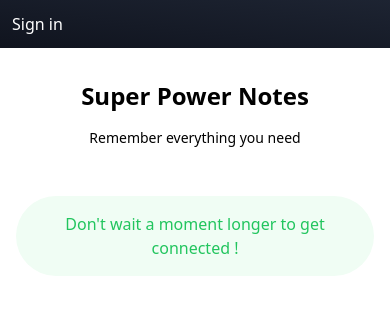
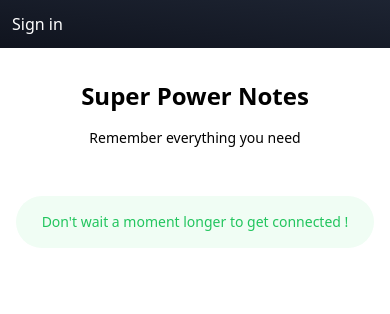
Before and after one commit to mirkobozzetto/superpowernotes, a Next.js app: page / in a window 390 px wide. Shown: the top 314 px of the page. Built offline with nearby package versions, Linux system fonts and the light colour scheme; no server answers.

Commit message:
feat: adjust text size in DynamicAudioRecorder notification for better readability across different device sizes

```diff
--- a/src/components/recorder/DynamicAudioRecorder.tsx
+++ b/src/components/recorder/DynamicAudioRecorder.tsx
@@ -23,7 +23,7 @@ export const DynamicAudioRecorder = ({ initialSession }: { initialSession: Sessi
         <AudioRecorder />
       ) : (
         <div className=" mx-auto ">
-          <p className="text-center bg-green-50 p-4 rounded-full text-green-500">
+          <p className="text-center bg-green-50 p-4 rounded-full text-green-500 text-sm md:text-base">
             {`Don't wait a moment longer to get connected !`}
           </p>
         </div>
```
